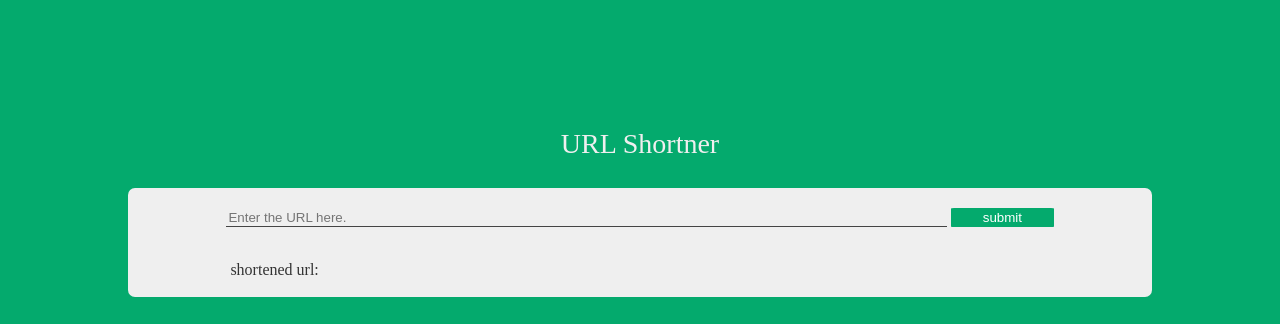
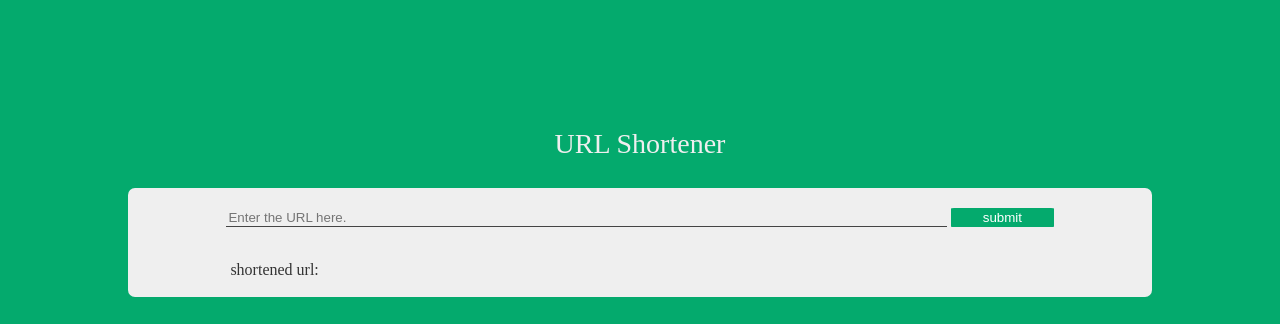
Before and after one commit to miirzamiir/URL-shortener, a Django app: page / in a window 1280 px wide. Shown: the top 324 px of the page. Run offline with Django 4.2, Linux system fonts and the light colour scheme.

Commit message:
edit typo

```diff
--- a/templates/index.htm
+++ b/templates/index.htm
@@ -14,7 +14,7 @@
 <body>
 
     <div id="title">
-        <p>URL Shortner</p>
+        <p>URL Shortener</p>
     </div>
     <div id="main">
         <form method="POST" id="mainform" action="{% url 'index'%}">
```
